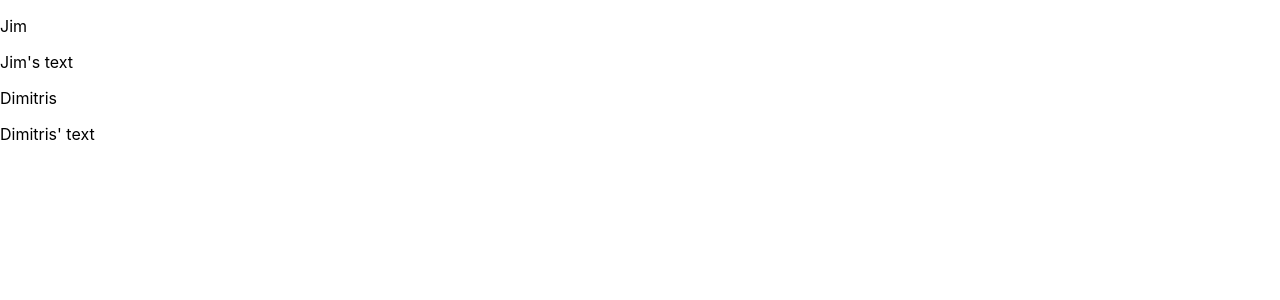
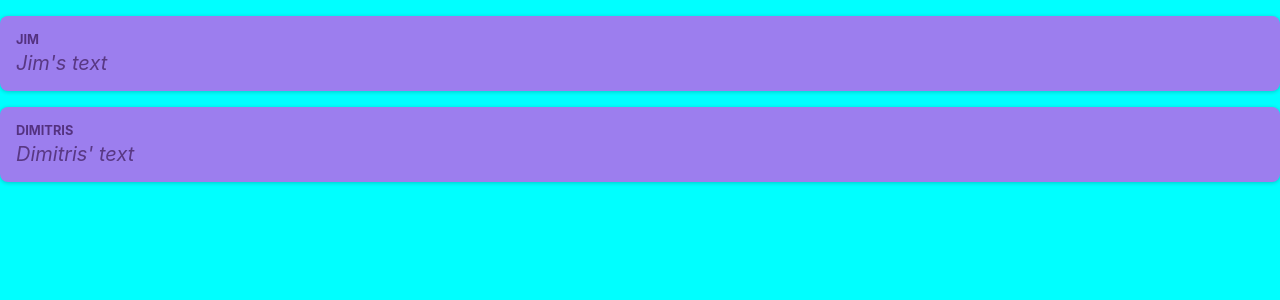
Before and after one commit to DimitrisAthanasiadis/udemy-react-complete-guide, a React (Create React App) app in the folder starting-project/: page / in a window 1280 px wide. Shown: the top 300 px of the page. Built offline with nearby package versions, Linux system fonts and the light colour scheme.

Commit message:
Post component styling added via CSS module

```diff
--- a/starting-project/src/components/Post/Post.js
+++ b/starting-project/src/components/Post/Post.js
@@ -1,8 +1,10 @@
+import classes from "./Post.module.css";  // css module is imported. different classNames syntax.
+
 function Post(props) {
   return (
-    <div>
-      <p>{props.author}</p>
-      <p>{props.body}</p>
+    <div className={classes.post} >
+      <p className={classes.author} >{props.author}</p>
+      <p className={classes.text} >{props.body}</p>
     </div>
   );
 }
--- /dev/null
+++ b/starting-project/src/components/Post/Post.module.css
@@ -0,0 +1,35 @@
+.post {
+  margin: 1rem 0;
+  padding: 1rem;
+  background-color: #9c7eee;
+  border-radius: 8px;
+  box-shadow: 0 1px 4px rgba(0, 0, 0, 0.2);
+  animation: animate-in 1s ease-out forwards;
+}
+
+.author {
+  font-size: 0.8rem;
+  font-weight: bold;
+  color: #543280;
+  margin: 0;
+  text-transform: uppercase;
+}
+
+.text {
+  white-space: pre-wrap;
+  font-size: 1.25rem;
+  margin: 0.25rem 0 0 0;
+  color: #593884;
+  font-style: italic;
+}
+
+@keyframes animate-in {
+  from {
+    opacity: 0;
+    transform: translateY(1rem);
+  }
+  to {
+    opacity: 1;
+    transform: translateY(0);
+  }
+}
--- a/starting-project/src/index.css
+++ b/starting-project/src/index.css
@@ -5,6 +5,7 @@
     sans-serif;
   -webkit-font-smoothing: antialiased;
   -moz-osx-font-smoothing: grayscale;
+  background-color: aqua;
 }
 
 code {
```
